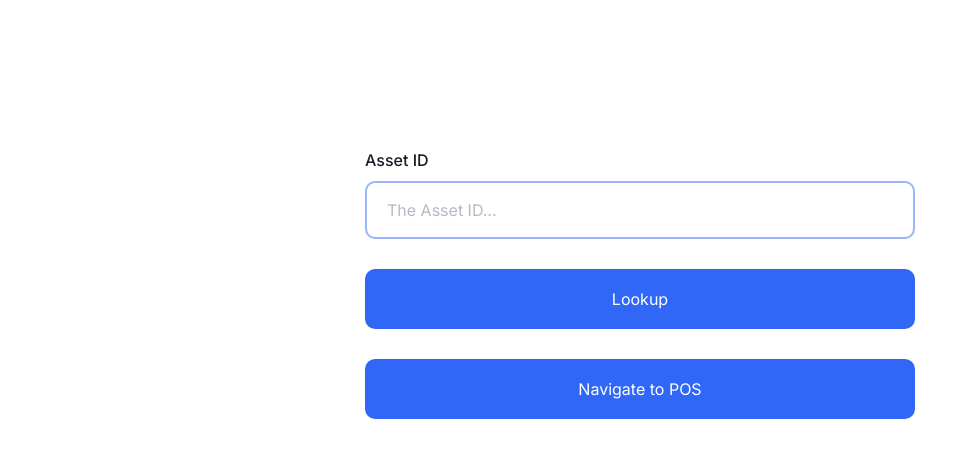
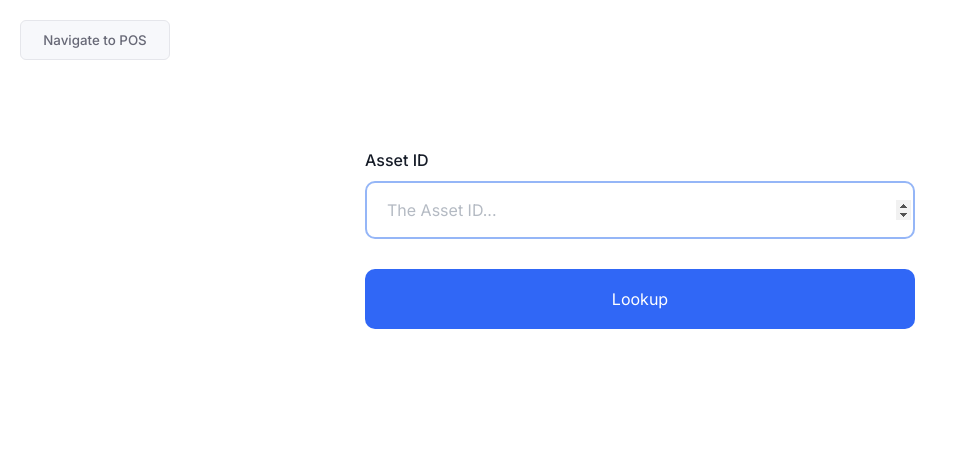
Before and after one commit to aidenappl/hillviewAssets, an Angular app: page /seeker in a window 1280 px wide. Shown: the top 458 px of the page, without its empty margins (0-958 px from the left). Built offline with nearby package versions, Linux system fonts and the light colour scheme.

Commit message:
fixes to lander and seeker

```diff
--- a/src/app/public/lander/lander.component.ts
+++ b/src/app/public/lander/lander.component.ts
@@ -197,6 +197,9 @@ export class LanderComponent implements OnInit, AfterViewInit {
     }
     if (e.code === 'Enter' && (this.step === 2 || this.step === 3)) {
       // this.next();
+    }
+    if (e.ctrlKey === true && e.key === 's') {
+      this.navigateToSeeker();
     }
   }
 
--- a/src/app/public/seeker/seeker.component.html
+++ b/src/app/public/seeker/seeker.component.html
@@ -1,16 +1,14 @@
 <div class="page-wrapper">
+    <input type="submit" class="pos-button" value="Navigate to POS" (click)="navigateToPOS()">
     <div class="center-modal fullCenter">
         <div class="inputs-container fullXCenter">
             <div class="input-wrapper">
                 <p>Asset ID</p>
-                <input #assetID type="text" placeholder="The Asset ID..." id="assetID" (keyup.enter)="lookup()">
+                <input #assetID type="number" placeholder="The Asset ID..." id="assetID" (keyup.enter)="lookup()">
             </div>
             <div class="input-wrapper">
                 <div class="loader" [hidden]="btnValue.length > 0"></div>
                 <input type="submit" value={{btnValue}} (click)="lookup()">
-            </div>
-            <div class="input-wrapper">
-                <input type="submit" value="Navigate to POS" (click)="navigateToPOS()">
             </div>
         </div>
 
@@ -22,28 +20,24 @@
                 <a [ngClass]='asset ? (asset.active_tab ? "checkedout" : "checkedin") : ""'>{{asset ? (asset.active_tab ? "Checked Out" : "Available") : ""}}</a>
             </div>
         </div>
-        <div *ngIf="asset" class="device-checkout-history">
-            <h2 style="margin-top: 30px;">Checkout History</h2>
+        <div class="quick-actions-wrapper" *ngIf="asset && asset.active_tab">
+            <div class="input-wrapper">
+                <div class="loader" [hidden]="btnValue.length > 0"></div>
+                <input type="submit" value="Check In" (click)="checkin()">
+            </div>
+        </div>
+        <div *ngIf="asset && asset.history.length > 0" class="device-checkout-history">
+            <h2 style="margin-top: 20px; margin-bottom: 20px;">Recent History</h2>
             <div class="checkout-history-wrapper">
                 <div class="checkout-history-item" *ngFor="let history of asset.history">
                     <div class="checkout-history-item-wrapper fullYCenter">
                         <div class="checkout-history-item-details">
                             <h3>{{history.user.name}}</h3>
-                            <h4><b>Time Out:</b> {{history.formatted.time_out}} <b>Time In:</b> {{history.formatted.time_in}}</h4>
+                            <h4><b>Time Out:</b> {{history.formatted.time_out}} <b style="padding-left: 5px;">Time In:</b> {{history.formatted.time_in}}</h4>
                         </div>
                     </div>
                 </div>
             </div>
         </div>
-        <div class="quick-actions-wrapper" *ngIf="asset && asset.active_tab">
-            <div class="input-wrapper">
-                <div class="loader" [hidden]="btnValue.length > 0"></div>
-                <input type="submit" value="Check In" (click)="checkin()">
-            </div>
-            <div class="input-wrapper">
-                <div class="loader" [hidden]="btnValue.length > 0"></div>
-                <input type="submit" value="Modify" (click)="lookup()">
-            </div>
-        </div>
 </div>
 </div>
--- a/src/app/public/seeker/seeker.component.scss
+++ b/src/app/public/seeker/seeker.component.scss
@@ -300,7 +300,7 @@
             border: 2px solid #95b6f7;
         }
     }
-    input[type='text'] {
+    input[type='number'] {
         width: 100%;
         height: 58px;
         outline: none;
@@ -308,6 +308,7 @@
         border-radius: 10px;
         font-size: 16px;
         padding-left: 20px;
+        -webkit-appearance: none;
         &::placeholder {
             color: #b4bac3;
         }
@@ -338,7 +339,7 @@
     margin-top: 20px;
     justify-content: space-between;
     .input-wrapper {
-        width: 48%;
+        width: 100%;
         position: relative;
         transform: translateY(-50%);
         top: 50%;
@@ -387,6 +388,25 @@
     }
 }
 
+.pos-button {
+    width: 150px;
+    height: 40px;
+    margin-top: 20px;
+    margin-left: 20px;
+    border: none;
+    outline: none;
+    background: #f7f8fb;
+    border: 1px solid #e5e6eb;
+    border-radius: 6px;
+    cursor: pointer;
+    font-weight: 500;
+    color: #676876;
+}
+
+.checkout-history-wrapper {
+    padding-bottom: 100px;
+}
+
 .checkout-history-item {
     width: 100%;
     height: 75px;
--- a/src/app/public/seeker/seeker.component.ts
+++ b/src/app/public/seeker/seeker.component.ts
@@ -20,6 +20,14 @@ export class SeekerComponent implements OnInit, AfterViewInit {
   public asset: any = null;
 
   ngOnInit(): void {
+    document.onkeydown = (e) => {
+      if (e.key === 'c') {
+        this.checkin()
+      }
+      if (e.key === 'b') {
+        this.navigateToPOS()
+      }
+    }
   }
 
   ngAfterViewInit(): void {
@@ -63,9 +71,11 @@ export class SeekerComponent implements OnInit, AfterViewInit {
       const response: any = await this.request.get(
         `${environment.API_URL}/read/assetCheckoutHistory?tag=${this.assetIDInput.nativeElement.value}`
       )
-
+      if (response.body === null) {
+        return {}
+      }
       response.body.forEach((his: any) => {
-        his.formatted = {}
+        his.formatted = []
 
         if (his.time_in) {
           his.formatted.time_in = dayjs(his.time_in).format('MMM D, h:mm a');
```
